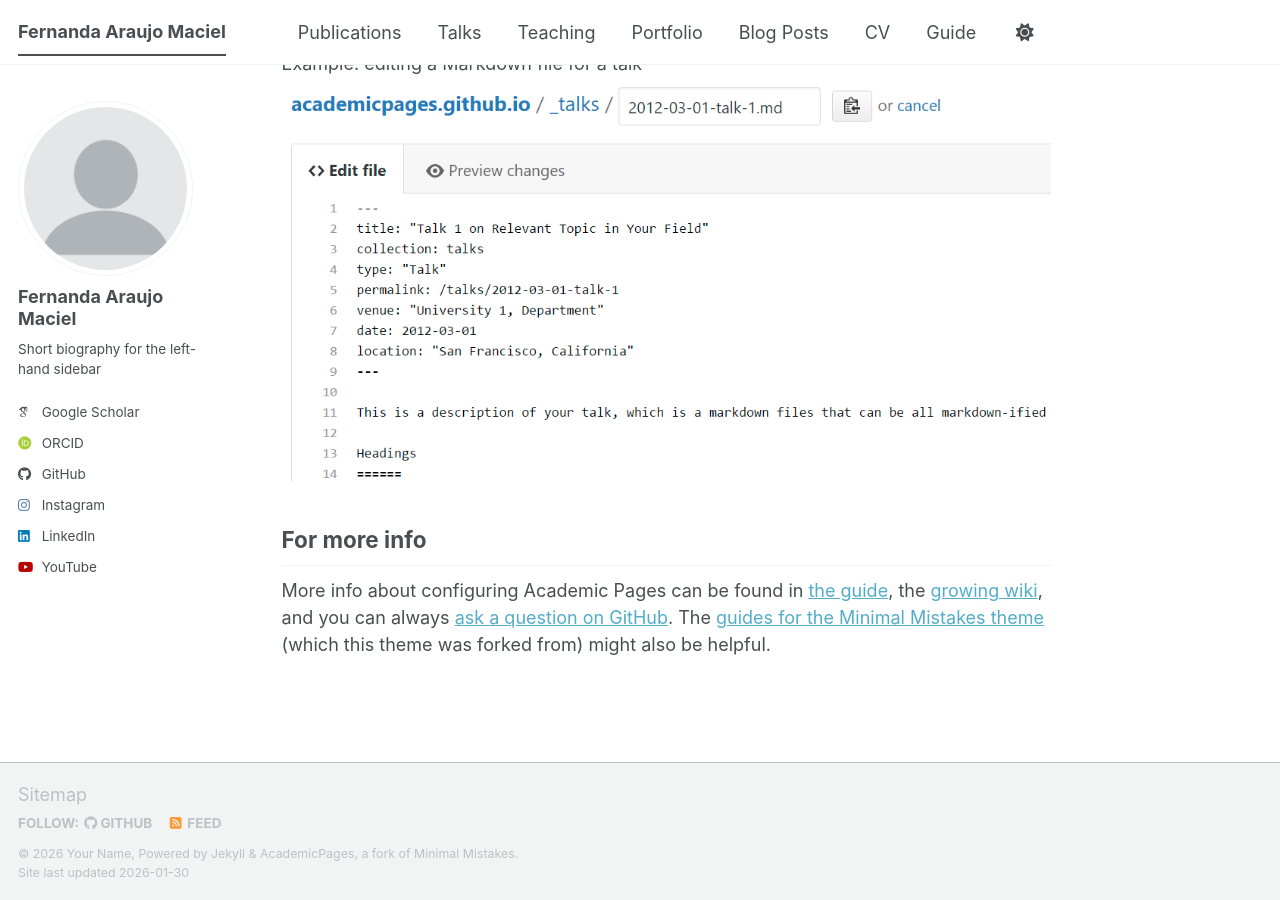
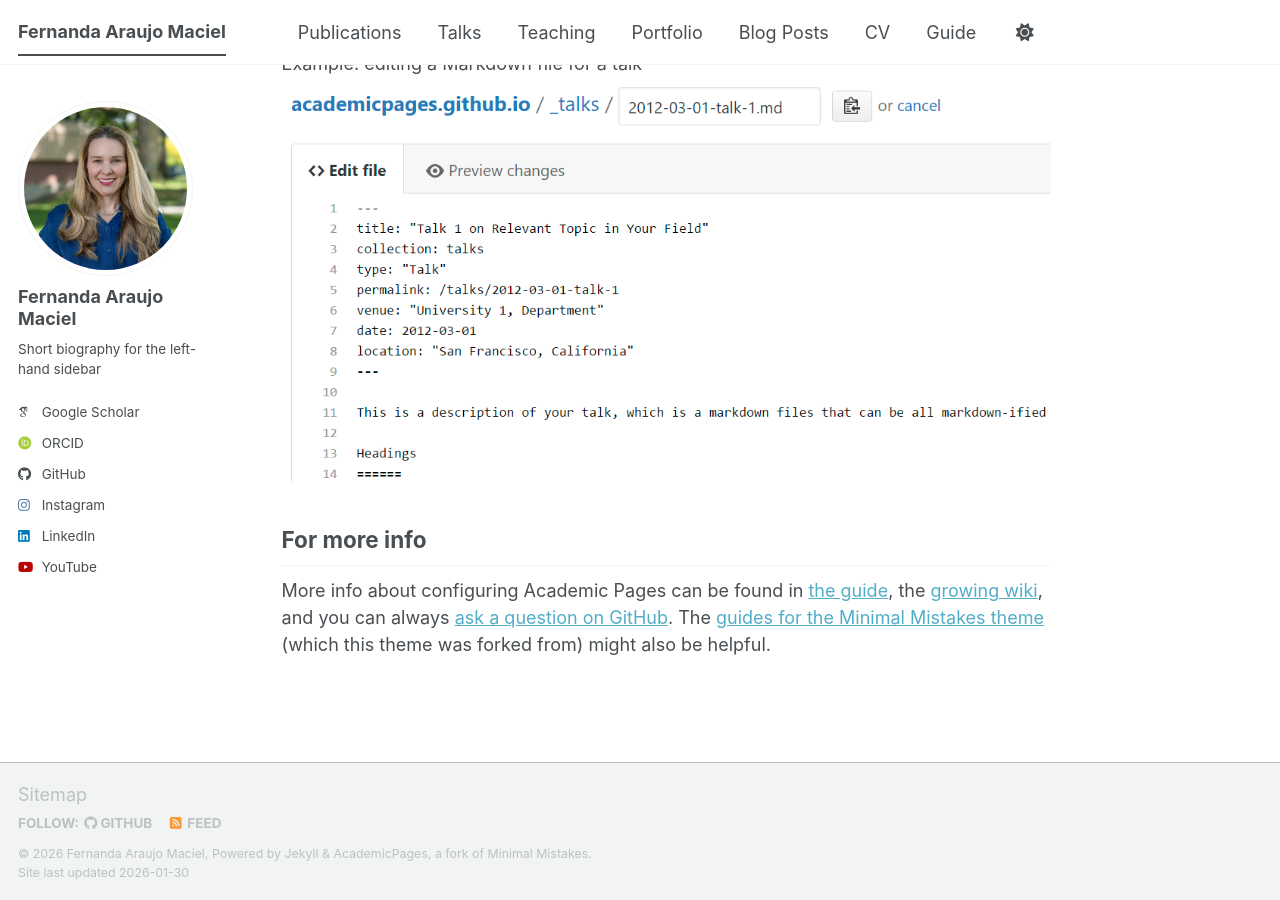
Before and after one commit to proffernandamaciel/proffernandamaciel.github.io, a Jekyll site: the page built from _pages/about.md, in a window 1280 px wide and 900 px high, scrolled down 2720 px. Built offline with Jekyll 4.4.1, drawn with Linux system fonts in a browser that asks for light colours; some web fonts are replaced; a script bundle is joined from its source files by our own code; library files that are not in the unit come from our copies.

Commit message:
Update _config.yml

```diff
--- a/_config.yml
+++ b/_config.yml
@@ -11,19 +11,19 @@
 site_theme               : "default" # The available themes options are "default", "air", "sunrise", "mint", "dirt" and "contrast"
 title                    : "Fernanda Araujo Maciel"
 title_separator          : "-"
-name                     : &name "Your Name"
+name                     : &name "Fernanda Araujo Maciel"
 description              : &description "Your Name's academic portfolio"   # Update this with a general description of your site, this is the default if not overridden by a page
-url                      : https://academicpages.github.io # The base hostname & protocol for your site e.g. "https://[your GitHub username].github.io",
+url                      : https://proffernandamaciel.github.io # The base hostname & protocol for your site e.g. "https://[your GitHub username].github.io",
                                                            # or if you already have some other page hosted on Github then use "https://[your GitHub username].github.io/[Your Repo Name]"
-baseurl                  : "" # the subpath of your site, e.g. "/blog"
-repository               : "academicpages/academicpages.github.io"
+baseurl                  : # "" # the subpath of your site, e.g. "/blog"
+repository               : # "academicpages/academicpages.github.io"
 
 # Site Author - The following control what appear as part of the author content on the side bar.
 #               If a field is blank the icon and link will not appear, otherwise it will be shown.
 #               Additional customization can be done by editing /_includes/author-profile.html
 author:
   # Biographic information
-  avatar           : "profile.png"
+  avatar           : "FernandaMaciel_headshot.JPG"
   name             : "Fernanda Araujo Maciel"
   pronouns         : # example: "she/her"
   bio              : "Short biography for the left-hand sidebar"
```
